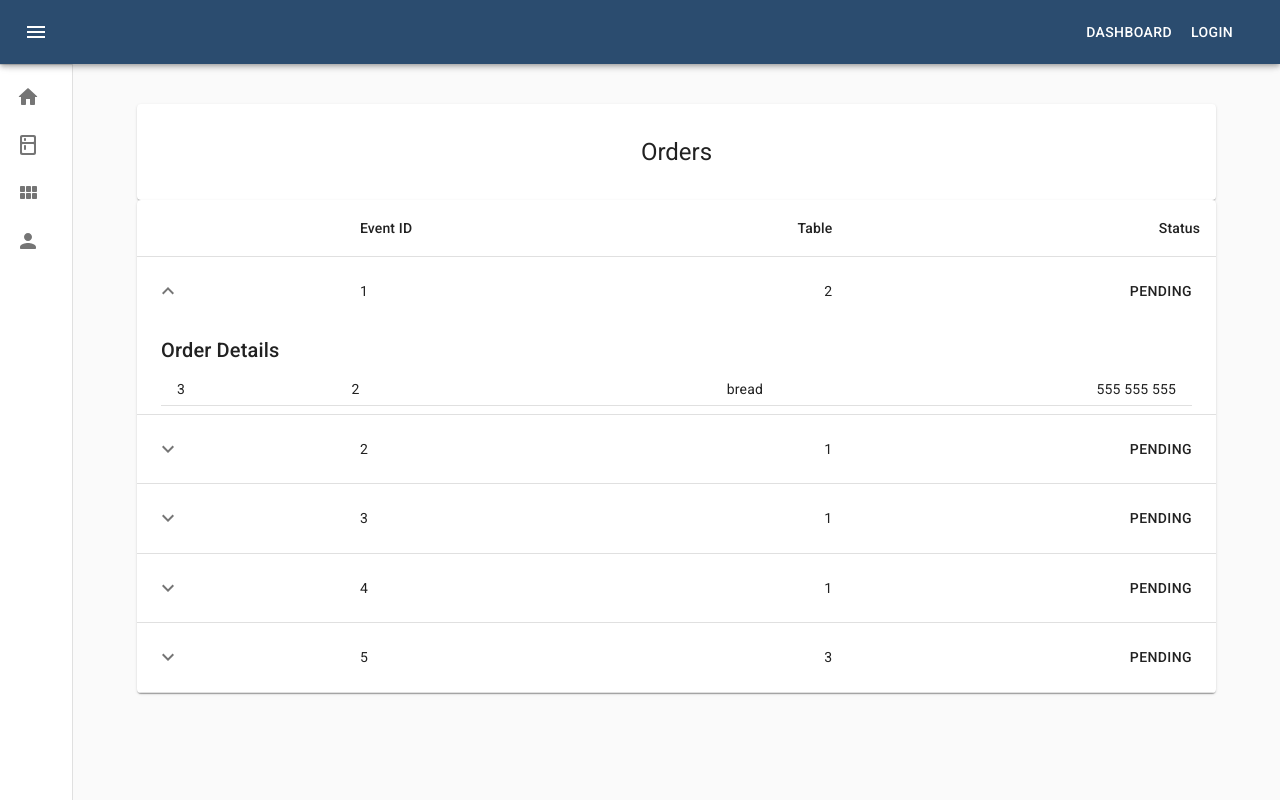
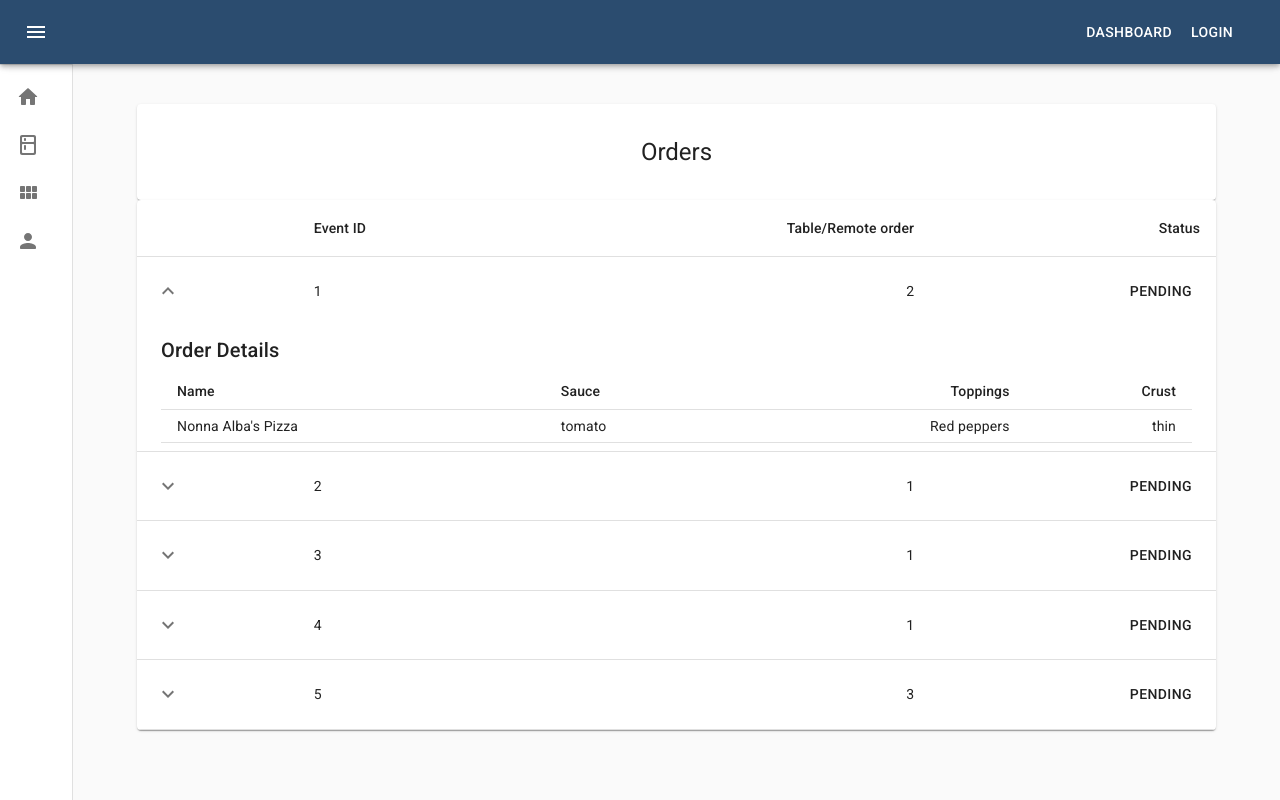
Before and after one commit to rafal-szymanko/react-pizzeria-portal, a React (Create React App) app: page /kitchen in a window 1280 px wide. Both pictures are taken after a click on the button 168 px from the left and 291 px from the top of the page. Built offline with nearby package versions, Linux system fonts and the light colour scheme.

Commit message:
Add layout for Tables component

```diff
--- a/src/components/views/Kitchen/Kitchen.js
+++ b/src/components/views/Kitchen/Kitchen.js
@@ -35,7 +35,7 @@ function createData(bookingID, table, complited) {
     table,
     complited,
     details: [
-      { people: 3, duration: 2, starters: 'bread', contact: '555 555 555'},
+      { name: `Nonna Alba's Pizza`, sauce: 'tomato', toppings: 'Red peppers', crust: 'thin'},
     ],
   };
 }
@@ -67,16 +67,23 @@ function Row(props) {
                 Order Details
               </Typography>
               <Table size="small" aria-label="purchases">
-
+                <TableHead>
+                  <TableRow>
+                    <TableCell>Name</TableCell>
+                    <TableCell>Sauce</TableCell>
+                    <TableCell align="right">Toppings</TableCell>
+                    <TableCell align="right">Crust</TableCell>
+                  </TableRow>
+                </TableHead>
                 <TableBody>
                   {row.details.map((detailsRow) => (
                     <TableRow key={detailsRow.contact}>
                       <TableCell component="th" scope="row">
-                        {detailsRow.people}
+                        {detailsRow.name}
                       </TableCell>
-                      <TableCell>{detailsRow.duration}</TableCell>
-                      <TableCell align="right">{detailsRow.starters}</TableCell>
-                      <TableCell align="right">{detailsRow.contact}</TableCell>
+                      <TableCell>{detailsRow.sauce}</TableCell>
+                      <TableCell align="right">{detailsRow.toppings}</TableCell>
+                      <TableCell align="right">{detailsRow.crust}</TableCell>
                     </TableRow>
                   ))}
                 </TableBody>
@@ -139,7 +146,7 @@ export default function Kitchen() {
               <TableRow>
                 <TableCell />
                 <TableCell>Event ID</TableCell>
-                <TableCell align="right">Table</TableCell>
+                <TableCell align="right">Table/Remote order</TableCell>
                 <TableCell align="right">Status</TableCell>
               </TableRow>
             </TableHead>
--- a/src/components/views/Tables/Tables.js
+++ b/src/components/views/Tables/Tables.js
@@ -8,20 +8,49 @@ import {
   KeyboardDatePicker,
 } from '@material-ui/pickers';
 import Paper from '@material-ui/core/Paper';
-import { ViewState } from '@devexpress/dx-react-scheduler';
-import {
-  Scheduler,
-  DayView,
-  Appointments,
-} from '@devexpress/dx-react-scheduler-material-ui';
+import Table from '@material-ui/core/Table';
+import TableBody from '@material-ui/core/TableBody';
+import TableCell from '@material-ui/core/TableCell';
+import TableHead from '@material-ui/core/TableHead';
+import TableRow from '@material-ui/core/TableRow';
+import Button from '@material-ui/core/Button';
 
-const schedulerData = [
-  { startDate: '2018-11-01T09:45', endDate: '2018-11-01T11:00', title: 'Meeting' },
-  { startDate: '2018-11-01T12:00', endDate: '2018-11-01T13:30', title: 'Go to a gym' },
+import {Link} from 'react-router-dom';
+
+const demoContent = [
+  {hour: '12:00', status: 'available', order: null},
+  {hour: '12:30', status: 'booked', order: 555},
+  {hour: '13:00', status: 'event', order: 123},
+  {hour: '13:30', status: 'event', order: 234},
+  {hour: '14:00', status: 'booked', order: 345},
+  {hour: '14:30', status: 'available', order: null},
+  {hour: '15:00', status: 'available', order: null},
 ];
 
+const renderActions = (status, order) => {
+  switch (status) {
+    case 'available':
+      return (
+        <>
+          <Button component={Link} to={'tables/booking/new'}>New booking</Button>
+          <Button component={Link} to={'tables/events/new'}>New event</Button>
+        </>
+      );
+    case 'event':
+      return (
+        <Button component={Link} to={`tables/event/${order}`}>Show event details</Button>
+      );
+    case 'booked':
+      return (
+        <Button component={Link} to={`tables/booking/${order}`}>Show booking details</Button>
+      );
+    default:
+      return null;
+  }
+};
+
 export default function Tables() {
-  // The first commit of Material-UI
+
   const [selectedDate, setSelectedDate] = React.useState(new Date());
 
   const handleDateChange = (date) => {
@@ -58,18 +87,34 @@ export default function Tables() {
         </Grid>
       </MuiPickersUtilsProvider>
       <Paper>
-        <Scheduler
-          data={schedulerData}
-        >
-          <ViewState
-            currentViewName	="sdsdsds"
-          />
-          <DayView
-            startDayHour={12}
-            endDayHour={24}
-          />
-          <Appointments />
-        </Scheduler>
+        <Table>
+          <TableHead>
+            <TableRow>
+              <TableCell>Table</TableCell>
+              <TableCell>Table 1</TableCell>
+              <TableCell>Table 2</TableCell>
+              <TableCell>Table 3</TableCell>
+            </TableRow>
+          </TableHead>
+          <TableBody>
+            {demoContent.map(row => (
+              <TableRow key={row.hour}>
+                <TableCell component="th" scope="row">
+                  {row.hour}
+                </TableCell>
+                <TableCell>
+                  {renderActions(row.status, row.order)}
+                </TableCell>
+                <TableCell>
+                  {renderActions(row.status, row.order)}
+                </TableCell>
+                <TableCell>
+                  {renderActions(row.status, row.order)}
+                </TableCell>
+              </TableRow>
+            ))}
+          </TableBody>
+        </Table>
       </Paper>
     </div>
   );
```
